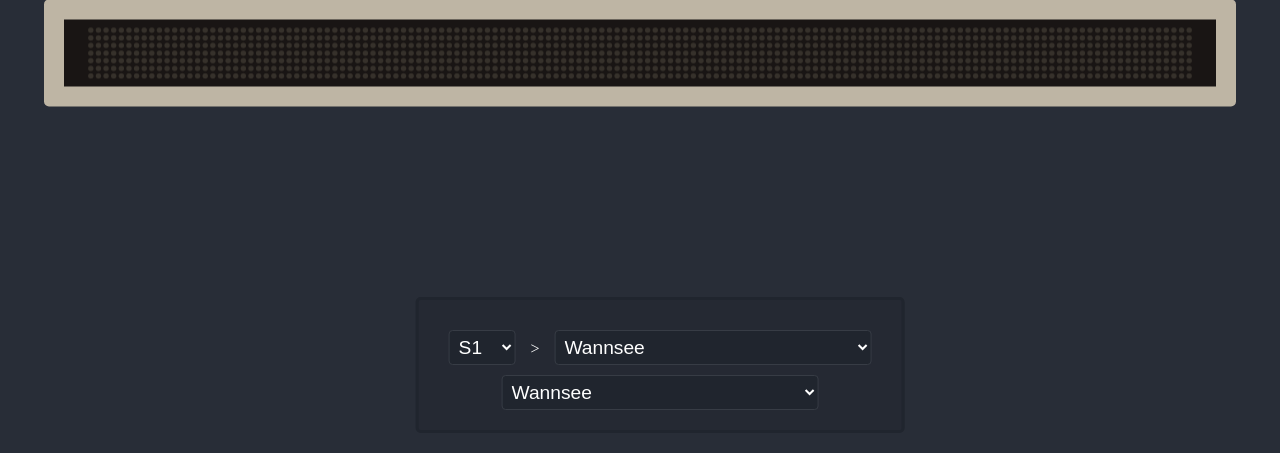
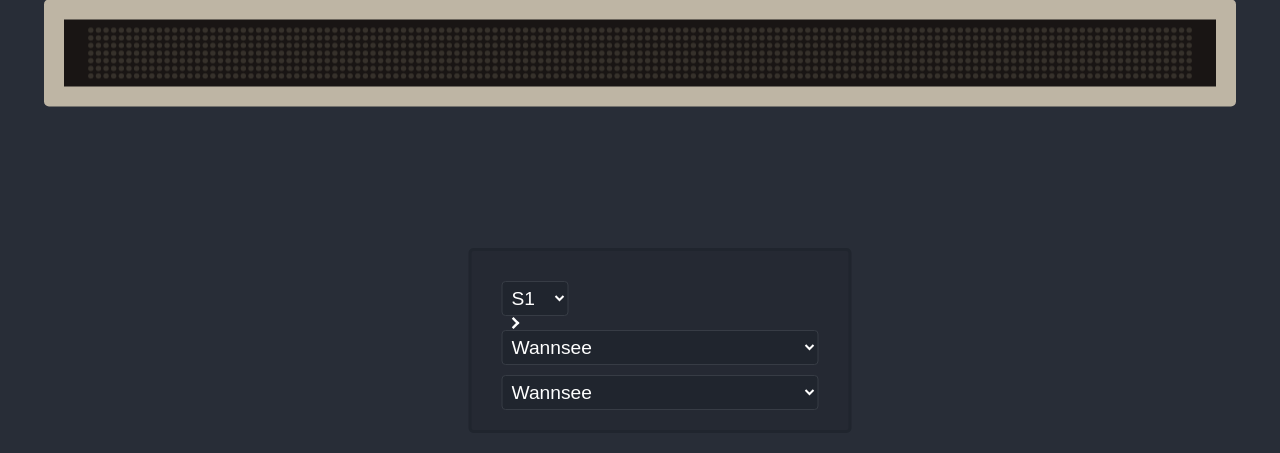
Before and after one commit to bxsti-dev/Br481-Innenanzeige-Simulator, a Flask app: page / in a window 1280 px wide. Shown: the part 347-800 px from the top of the page. Run offline with Flask 3, Linux system fonts and the light colour scheme.

Commit message:
added arrow

```diff
--- a/index.html
+++ b/index.html
@@ -20,7 +20,7 @@
     <div id="control_box">
         <div id="destination_box">
             <select name="line" id="line"></select>
-            <i style="color:#ffffff;padding-left: 10px;padding-right: 10px;">></i>
+            <div class="arrow"></div>
             <select name="destination" id="destination"></select>
         </div>
 
--- a/static/style.css
+++ b/static/style.css
@@ -1,6 +1,25 @@
 body {
     background-color: #282d37;
 }
+
+/**************************************/
+
+.arrow{
+    width: 10px;
+    height: 10px;
+
+    border-style: solid;
+    border-width: 4px;
+    border-left: none;
+    border-bottom: none;
+
+    transform: rotate(45deg) scale(0.6);
+
+    margin-left: 5px;
+    margin-right: 5px;
+
+    border-color: white;
+  }
 
 /**************************************/
 
```
